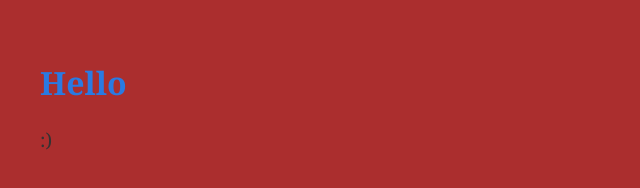
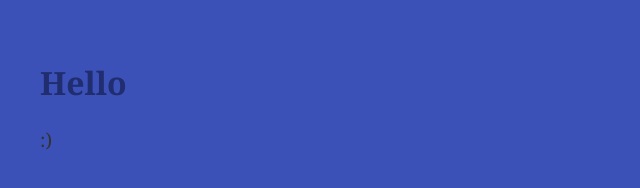
Before and after one commit to codysilly/webpage, a plain HTML site: page index.html in a window 1280 px wide. Shown: the whole page, without its empty margins (0-640 px from the left). Drawn offline with Linux system fonts and the light colour scheme.

Commit message:
Update index.html

```diff
--- a/index.html
+++ b/index.html
@@ -4,14 +4,14 @@
     <title>Cody Sillivent</title>
     <style>
        body {
-              background-color: #91BEFF;
+              background-color: #3B51B8;
               font-family: Georgia, serif;
               color: #333;
               padding: 2em;
         }
 
        h1 {
-          color: #2a7ae2;
+          color: #202D6E;
        }
       p {
          font-size: 1.2em;
@@ -20,36 +20,6 @@
   </head>
   <body>
     <h1>Hello</h1>
-    <style>
-       body {
-              background-color: #AB2E2E;
-              font-family: Georgia, serif;
-              color: #333;
-              padding: 2em;
-        }
-
-       h1 {
-          color: #2a7ae2;
-       }
-      p {
-         font-size: 1.2em;
-       }
-     </style>
     <p>:)</p>
-     <style>
-       body {
-              background-color: #AB2E2E;
-              font-family: Georgia, serif;
-              color: #333;
-              padding: 2em;
-        }
-
-       h1 {
-          color: #2a7ae2;
-       }
-      p {
-         font-size: 1.2em;
-       }
-     </style>
   </body>
 </html>
```
